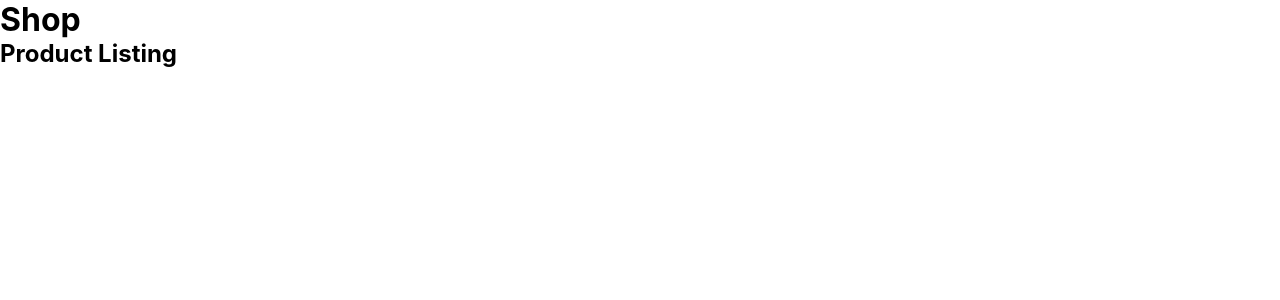
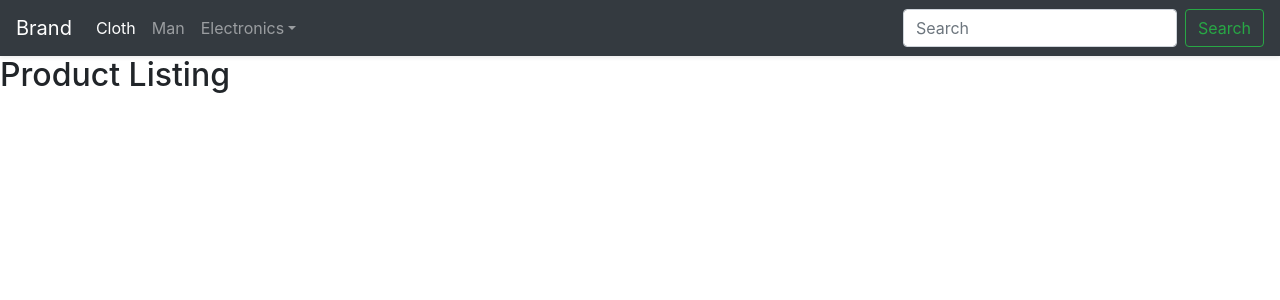
Before and after one commit to codewithdolly/hicoder-ecommerce-redux--project-12, a React (Create React App) app: page / in a window 1280 px wide. Shown: the top 300 px of the page. Built offline with nearby package versions, Linux system fonts and the light colour scheme.

Commit message:
Header completed

```diff
--- a/src/App.js
+++ b/src/App.js
@@ -1,6 +1,8 @@
 import React from "react";
 import "./App.scss";
 import { BrowserRouter as Router, Switch, Route, Link } from "react-router-dom";
+import "../node_modules/bootstrap/dist/css/bootstrap.min.css";
+import "../node_modules/bootstrap/dist/js/bootstrap.min.js";
 // https://fakestoreapi.com/products
 import {
   Header,
--- a/src/Components/Header/Header.js
+++ b/src/Components/Header/Header.js
@@ -3,11 +3,78 @@
 const Header = () => {
   return (
     <>
-      <div className="header ui fixed menu">
-        <div className="ui container center">
-          <h1>Shop</h1>
+      <nav class="header navbar navbar-expand-lg navbar-dark bg-dark shadow-sm">
+        <a class="navbar-brand" href="#">
+          Brand
+        </a>
+        <button
+          class="navbar-toggler"
+          type="button"
+          data-toggle="collapse"
+          data-target="#navbarSupportedContent"
+          aria-controls="navbarSupportedContent"
+          aria-expanded="false"
+          aria-label="Toggle navigation"
+        >
+          <span class="navbar-toggler-icon"></span>
+        </button>
+
+        <div class="collapse navbar-collapse" id="navbarSupportedContent">
+          <ul class="navbar-nav mr-auto">
+            <li class="nav-item active">
+              <a class="nav-link" href="#">
+                Cloth <span class="sr-only">(current)</span>
+              </a>
+            </li>
+            <li class="nav-item">
+              <a class="nav-link" href="#">
+                Man
+              </a>
+            </li>
+            <li class="nav-item dropdown">
+              <a
+                class="nav-link dropdown-toggle"
+                href="#"
+                id="navbarDropdown"
+                role="button"
+                data-toggle="dropdown"
+                aria-haspopup="true"
+                aria-expanded="false"
+              >
+                Electronics
+              </a>
+              <div class="dropdown-menu" aria-labelledby="navbarDropdown">
+                <a class="dropdown-item" href="#">
+                  TV
+                </a>
+                <a class="dropdown-item" href="#">
+                  Laptop
+                </a>
+                <a class="dropdown-item" href="#">
+                  Mobile
+                </a>
+                <a class="dropdown-item" href="#">
+                  Charger
+                </a>
+                <a class="dropdown-item" href="#">
+                  Iron
+                </a>
+              </div>
+            </li>
+          </ul>
+          <form class="form-inline my-2 my-lg-0">
+            <input
+              class="form-control mr-sm-2"
+              type="search"
+              placeholder="Search"
+              aria-label="Search"
+            />
+            <button class="btn btn-outline-success my-2 my-sm-0" type="submit">
+              Search
+            </button>
+          </form>
         </div>
-      </div>
+      </nav>
     </>
   );
 };
--- a/src/Components/ProductListing/ProductListing.js
+++ b/src/Components/ProductListing/ProductListing.js
@@ -7,7 +7,7 @@
 
   return (
     <>
-        <div className='productListing ui grid container'><h2>Product Listing</h2></div>
+        <div className='productListing'><h2>Product Listing</h2></div>
     </>
   )
 }
```
